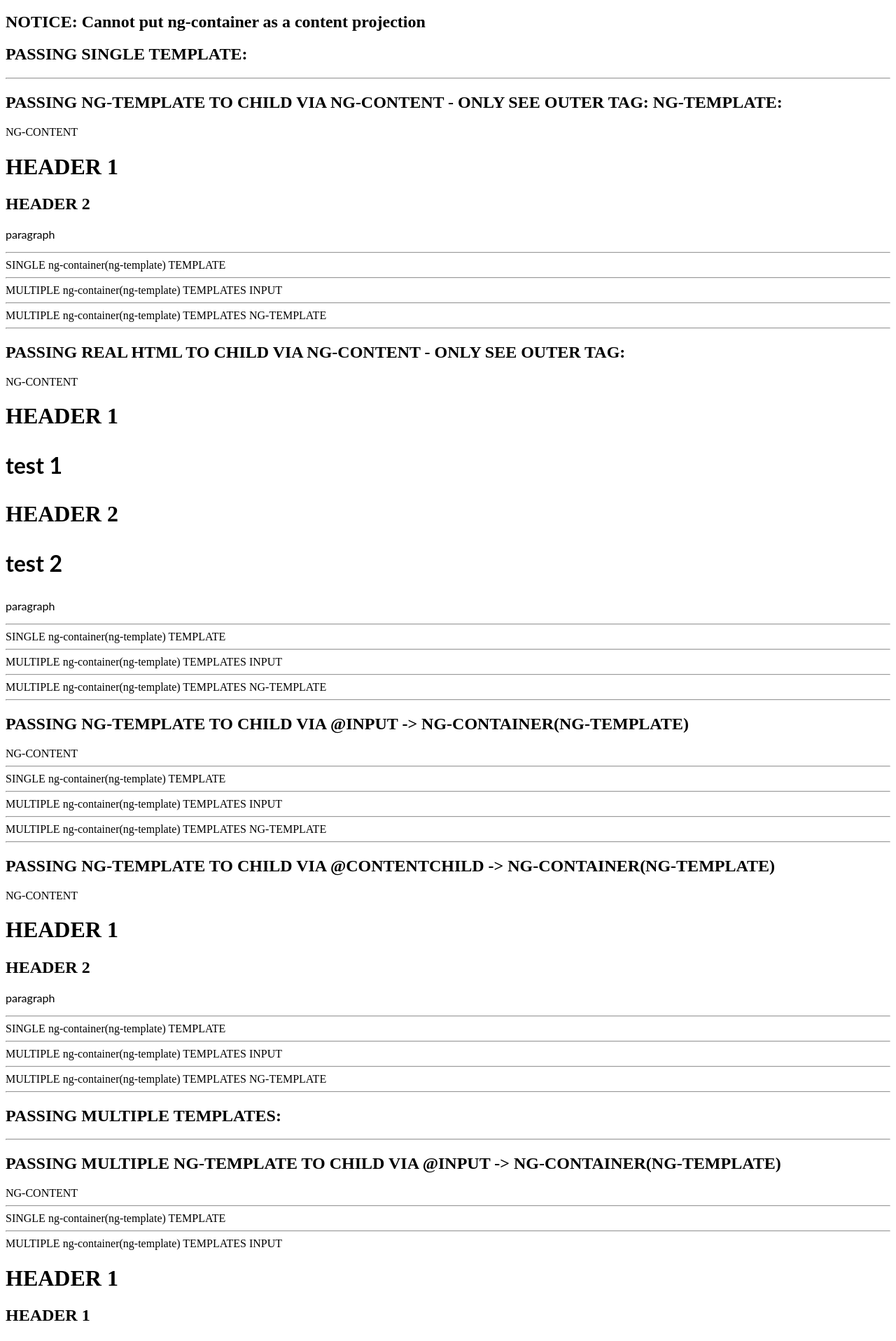
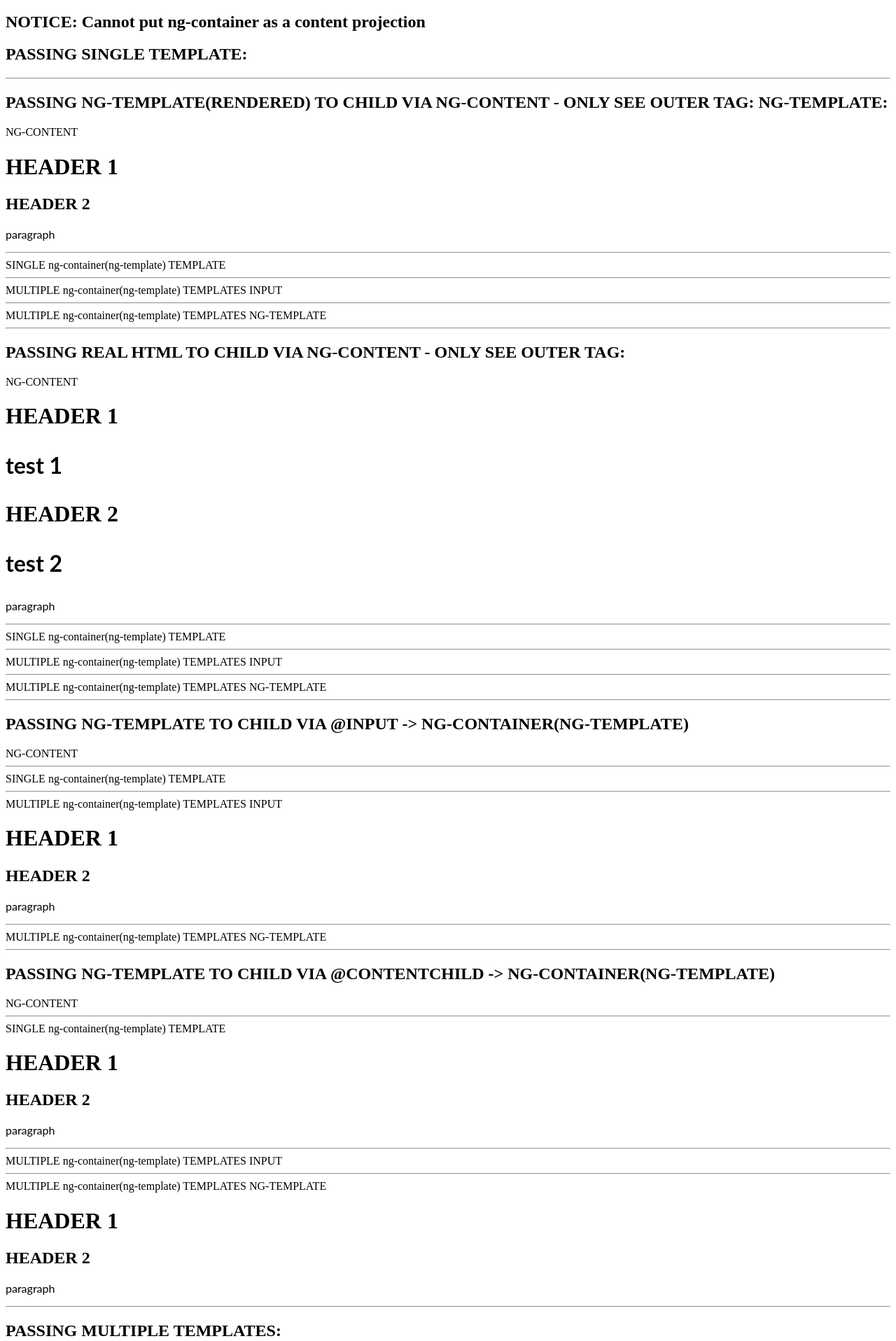
Before and after one commit to ngiakhanh/angular-ng-template-in-depth, an Angular app: page / in a window 1280 px wide. Shown: the part 562-2478 px from the top of the page at 70% size. Built offline with nearby package versions, Linux system fonts and the light colour scheme.

Commit message:
2 files modified

```diff
--- a/src/app/app.component.html
+++ b/src/app/app.component.html
@@ -51,7 +51,7 @@
 
 <! –– VIA HTML ––>
 <hr>
-<h2>PASSING NG-TEMPLATE TO CHILD VIA NG-CONTENT - ONLY SEE OUTER TAG: NG-TEMPLATE:</h2>
+<h2>PASSING NG-TEMPLATE(RENDERED) TO CHILD VIA NG-CONTENT - ONLY SEE OUTER TAG: NG-TEMPLATE:</h2>
 <app-child>
   <ng-template [ngTemplateOutlet]="template" ></ng-template>
 </app-child>
@@ -67,13 +67,17 @@
  <! –– VIA TS TO HTML ––>
 <hr>
 <h2>PASSING NG-TEMPLATE TO CHILD VIA @INPUT -> NG-CONTAINER(NG-TEMPLATE)</h2>
-<app-child [templateInput]="template">
+<app-child [templateInput1]="template">
 </app-child>
 
 <hr>
 <h2>PASSING NG-TEMPLATE TO CHILD VIA @CONTENTCHILD -> NG-CONTAINER(NG-TEMPLATE)</h2>
 <app-child>
-  <ng-template [ngTemplateOutlet]="template" ></ng-template>
+  <ng-template>
+    <h1>HEADER 1</h1>
+    <h2>HEADER 2</h2>
+    <p>paragraph</p>
+  </ng-template>
 </app-child>
 
 <hr>
@@ -98,6 +102,15 @@
 <hr>
 <h2>PASSING MULTIPLE NG-TEMPLATE TO CHILD VIA @CONTENTCHILDREN -> NG-CONTAINER(NG-TEMPLATE)</h2>
 <app-child>
-  <ng-template *appMark [ngTemplateOutlet]="template1" ></ng-template>
-  <ng-template *appMark [ngTemplateOutlet]="template2" ></ng-template>
+  <ng-template>
+    <h1>HEADER 1</h1>
+    <h2>HEADER 1</h2>
+    <p>paragraph1</p>
+</ng-template>
+<ng-template>
+    <h1>HEADER 2</h1>
+    <h2>HEADER 2</h2>
+    <p>paragraph2</p>
+</ng-template>
+
 </app-child>
--- a/src/app/app.component.ts
+++ b/src/app/app.component.ts
@@ -7,7 +7,7 @@ import { Component, Input, TemplateRef } from '@angular/core';
 })
 export class AppComponent  {
   name = 'Angular';
-  myContext = {$implicit: 'World', localSk: 'Svet'};
+  myContext = {$implicit: 'World', localSk: 'Svet', name: 'Khanh'};
   localSk = 'a';
 
 }
```
